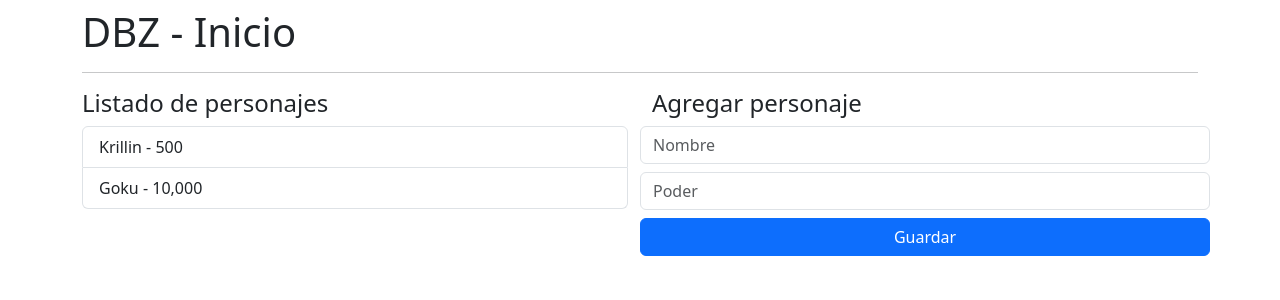
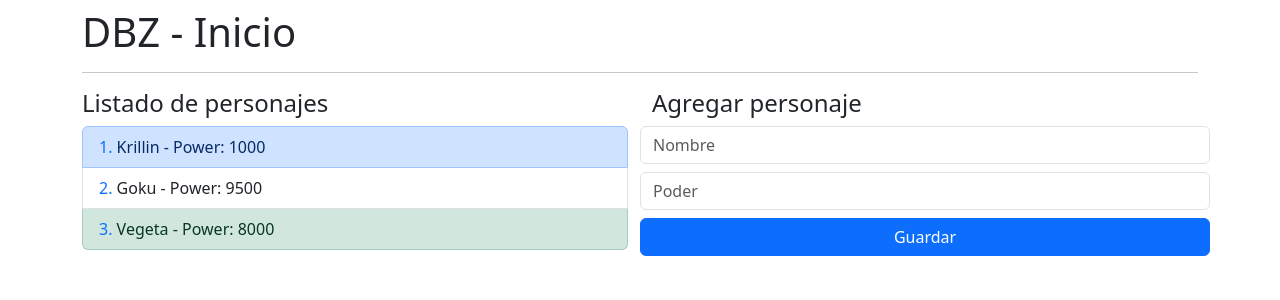
Before and after one commit to Fernando-LRz/angular-introduction, an Angular app: page / in a window 1280 px wide. Shown: the top 300 px of the page. Built offline with nearby package versions, Linux system fonts and the light colour scheme.

Commit message:
input decorator and extended functionality of ngfor

```diff
--- a/src/app/dbz/components/list/list.component.html
+++ b/src/app/dbz/components/list/list.component.html
@@ -1,6 +1,22 @@
 <h4>Listado de personajes</h4>
 
 <ul class="list-group">
-  <li class="list-group-item">Krillin - 500</li>
-  <li class="list-group-item">Goku - 10,000</li>
+  <li
+    *ngFor="
+      let character of characterList;
+      let i = index;
+      let isFirst = first;
+      let isLast = last;
+      let isEven = even;
+      let isOdd = odd;
+    "
+    class="list-group-item"
+    [ngClass]="{
+      'list-group-item-success': isLast,
+      'list-group-item-primary': isEven
+    }"
+  >
+    <span class="text-primary">{{ i + 1 }}.</span>
+    {{ character.name }} - Power: {{ character.power }}
+  </li>
 </ul>
--- a/src/app/dbz/components/list/list.component.ts
+++ b/src/app/dbz/components/list/list.component.ts
@@ -1,8 +1,17 @@
-import { Component } from '@angular/core';
+import { Component, Input } from '@angular/core';
+import { Character } from '../../interfaces/character.interface';
 
 @Component({
   selector: 'dbz-list',
   templateUrl: './list.component.html' ,
   styleUrl: './list.component.css',
 })
-export class ListComponent {}
+export class ListComponent {
+
+  @Input()
+  public characterList: Character[] = [{
+    name: 'Trunk',
+    power: 10
+  }]
+
+}
--- /dev/null
+++ b/src/app/dbz/interfaces/character.interface.ts
@@ -0,0 +1,4 @@
+export interface Character {
+  name: string;
+  power: number;
+}
--- a/src/app/dbz/pages/main-page.component.html
+++ b/src/app/dbz/pages/main-page.component.html
@@ -3,7 +3,7 @@
 
 <div class="row">
   <div class="col">
-    <dbz-list></dbz-list>
+    <dbz-list [characterList]="characters"></dbz-list>
   </div>
 
   <div class="col">
--- a/src/app/dbz/pages/main-page.component.ts
+++ b/src/app/dbz/pages/main-page.component.ts
@@ -1,9 +1,25 @@
 import { Component } from '@angular/core';
+import { Character } from '../interfaces/character.interface';
 
 @Component({
   selector: 'app-dbz-main-page',
   templateUrl: './main-page.component.html'
 })
 export class MainPageComponent {
-  constructor() { }
+
+  public characters: Character[] = [
+    {
+      name: 'Krillin',
+      power: 1000
+    },
+    {
+      name: 'Goku',
+      power: 9500
+    },
+    {
+      name: 'Vegeta',
+      power: 8000
+    }
+  ];
+
 }
```
